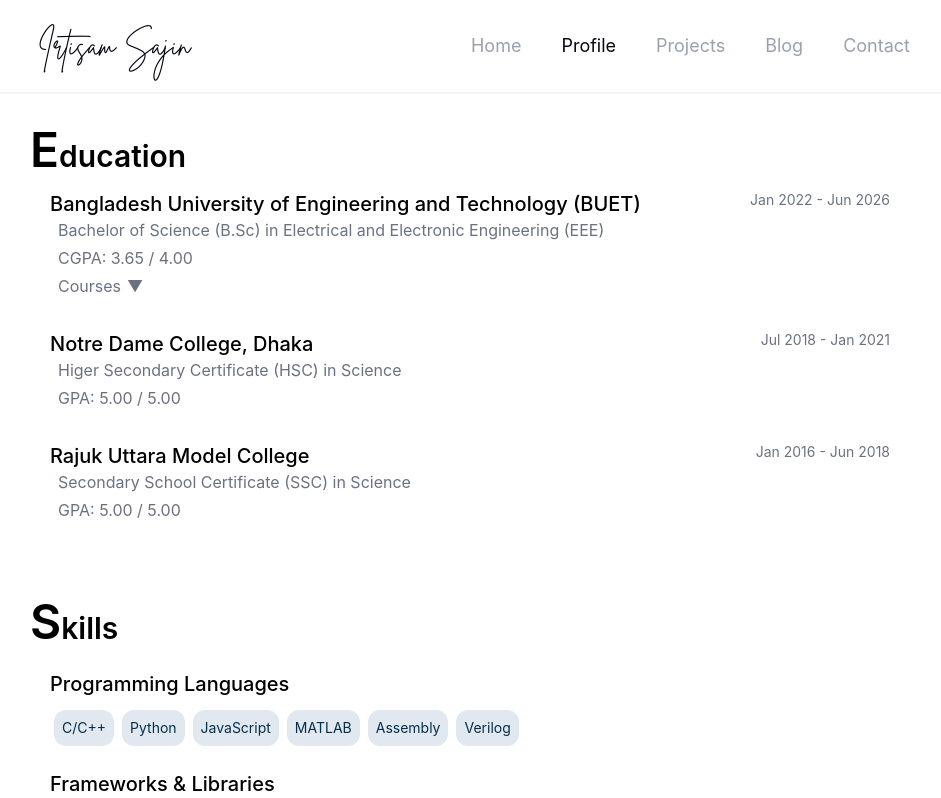
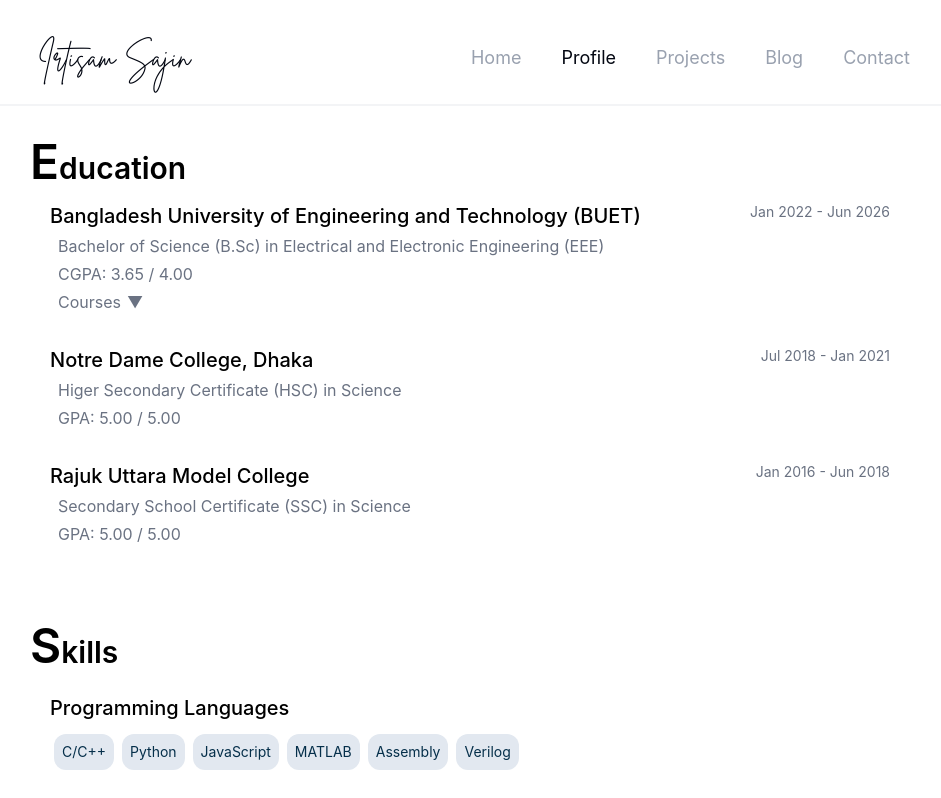
Before and after one commit to irtisamsajin/irtisamsajin.github.io, a React (Vite) app: page /#/profile in a window 1280 px wide. Shown: the top 798 px of the page, without its empty margins (170-1111 px from the left). Built offline with nearby package versions, Linux system fonts and the light colour scheme.

Commit message:
Profile-Education: margin update

```diff
--- a/src/Components/Navbar.jsx
+++ b/src/Components/Navbar.jsx
@@ -5,7 +5,7 @@
     const [openMenu, setOpenMenu]=useState(false);
     return (
     <>
-    <div className={`border-b-2 border-b-gray-100`}>
+    <div className={`border-b-2 border-b-gray-100 pt-3`}>
         <div className="flex items-center justify-between px-4.75 sm:px-10 xl:px-50 p-5 opacity-100 bg-white text-gray-950 ">
             <div>
                 <Link to="/" ><h3 className="text-3xl p-2 font-brittany">Irtisam Sajin</h3></Link>
--- a/src/routes/Profile.jsx
+++ b/src/routes/Profile.jsx
@@ -32,7 +32,7 @@
 
           {/* BUET */}
           <div className="py-4 px-2 sm:px-5">
-            <div className="flex justify-between gap-3 mb-2 sm:mb-0">
+            <div className="flex justify-between gap-3 mb-2 sm:mb-1">
               <a href="https://www.buet.ac.bd/web/" className="text-md sm:text-lg lg:text-xl font-medium">
                 Bangladesh University of Engineering and Technology (BUET)
               </a>
@@ -88,7 +88,7 @@
 
           {/*NDC */}
           <div className="py-4 px-2 sm:px-5">
-            <div className="flex justify-between mb-2 gap-3 sm:mb-0">
+            <div className="flex justify-between mb-2 gap-3 sm:mb-1">
               <a href="https://ndc.edu.bd/" className="text-md sm:text-lg lg:text-xl font-medium">
                 Notre Dame College, Dhaka
               </a>
@@ -107,7 +107,7 @@
 
           {/*Rajuk */}
           <div className="py-4 px-2 sm:px-5">
-            <div className="flex justify-between mb-2 gap-3 sm:mb-0">
+            <div className="flex justify-between mb-2 gap-3 sm:mb-1">
               <a href="https://rajukcollege.edu.bd/" className="text-md sm:text-lg lg:text-xl font-medium">
                 Rajuk Uttara Model College
               </a>
```
